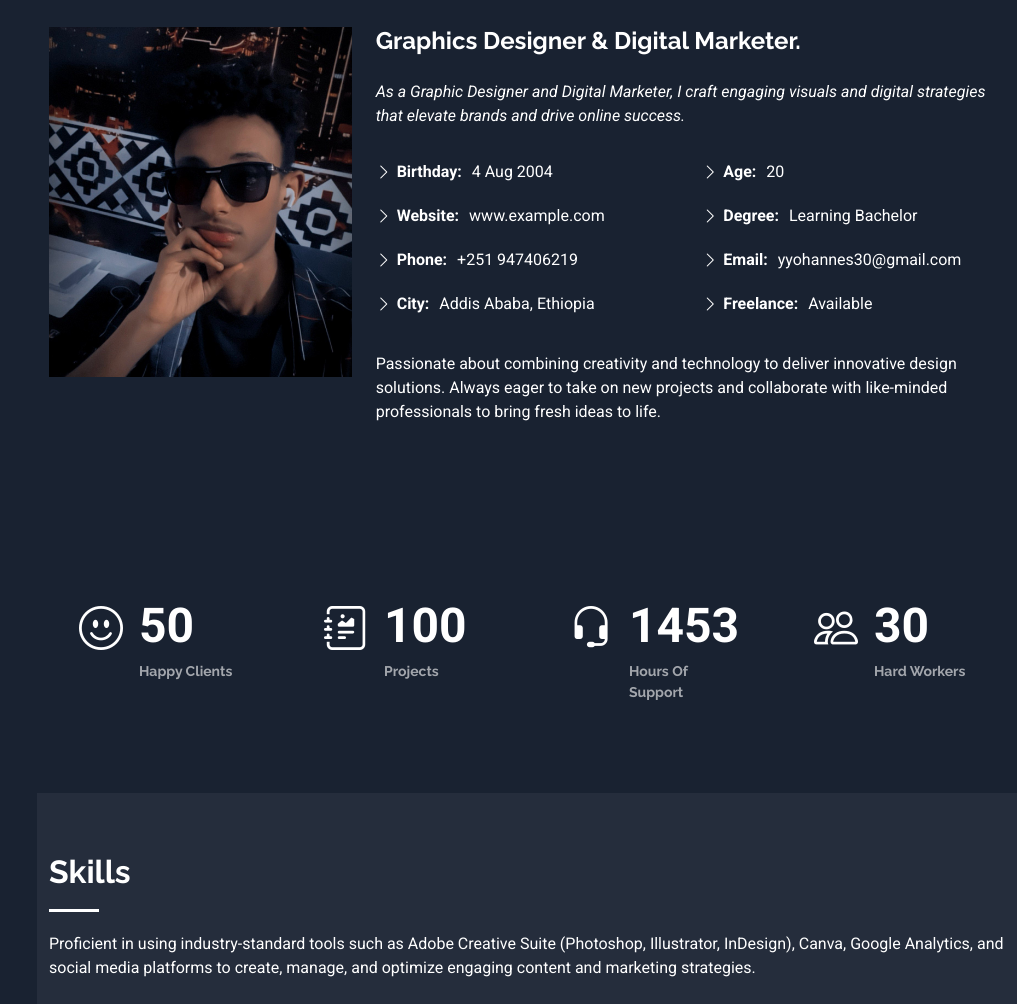
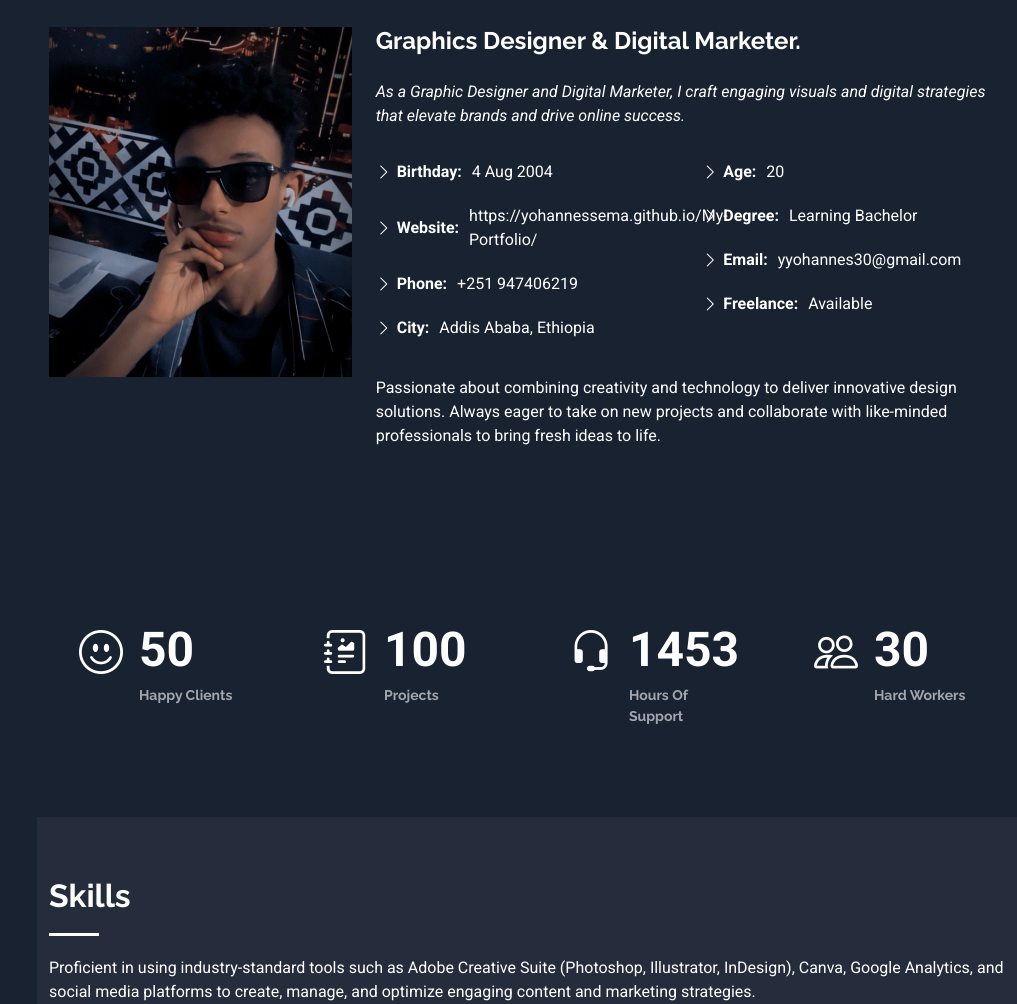
Before and after one commit to Yohannessema/My-Portfolio, a plain HTML site: page index.html in a window 1280 px wide. Shown: the part 1019-2023 px from the top of the page, without its empty margins (263-1280 px from the left). Drawn offline with Linux system fonts and the light colour scheme.

Commit message:
Update the website url note.html

```diff
--- a/index.html
+++ b/index.html
@@ -111,7 +111,7 @@
               <div class="col-lg-6">
                 <ul>
                   <li><i class="bi bi-chevron-right"></i> <strong>Birthday:</strong> <span>4 Aug 2004</span></li>
-                  <li><i class="bi bi-chevron-right"></i> <strong>Website:</strong> <span>www.example.com</span></li>
+                  <li><i class="bi bi-chevron-right"></i> <strong>Website:</strong> <span>https://yohannessema.github.io/My-Portfolio/</span></li>
                   <li><i class="bi bi-chevron-right"></i> <strong>Phone:</strong> <span>+251 947406219</span></li>
                   <li><i class="bi bi-chevron-right"></i> <strong>City:</strong> <span>Addis Ababa, Ethiopia</span></li>
                 </ul>
```
